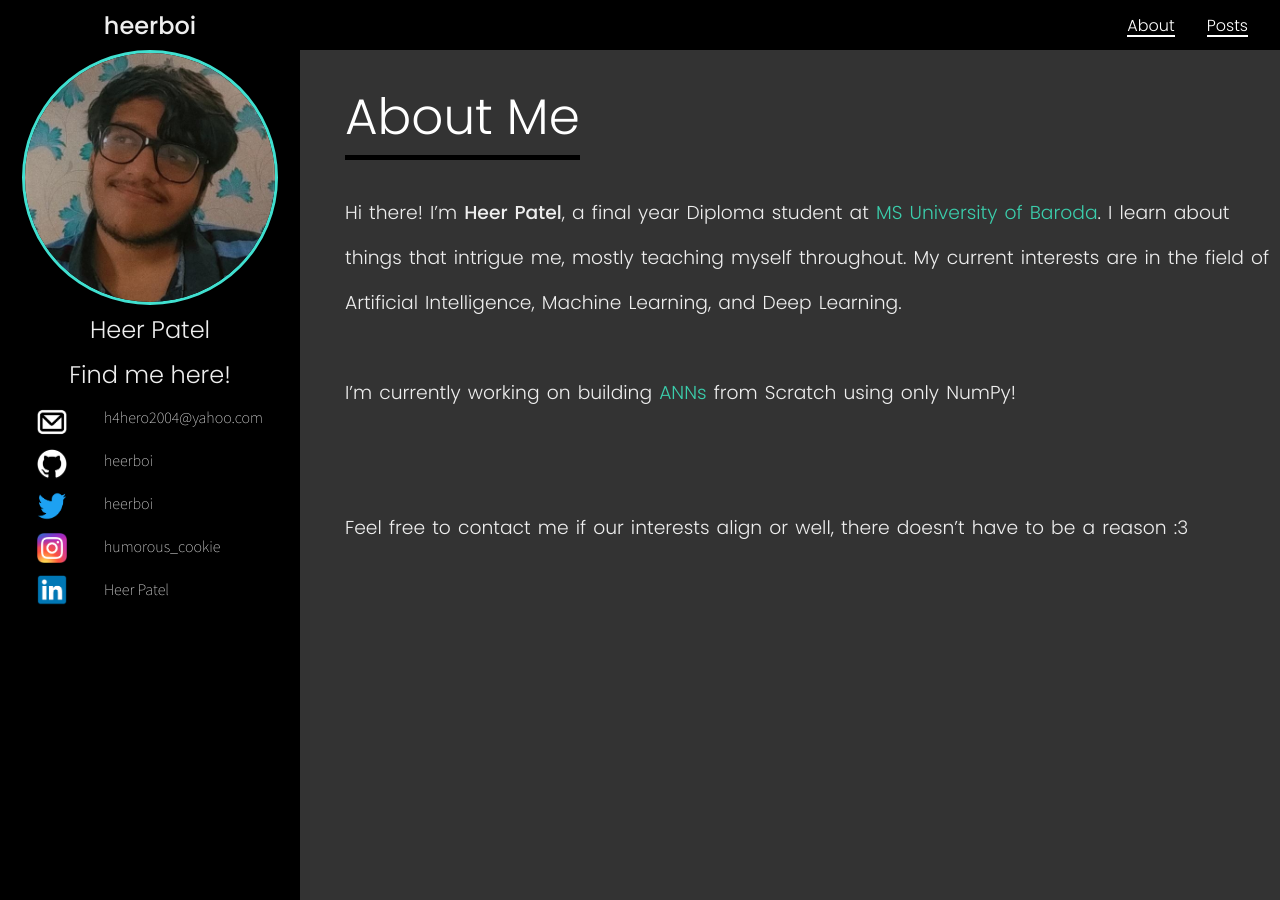
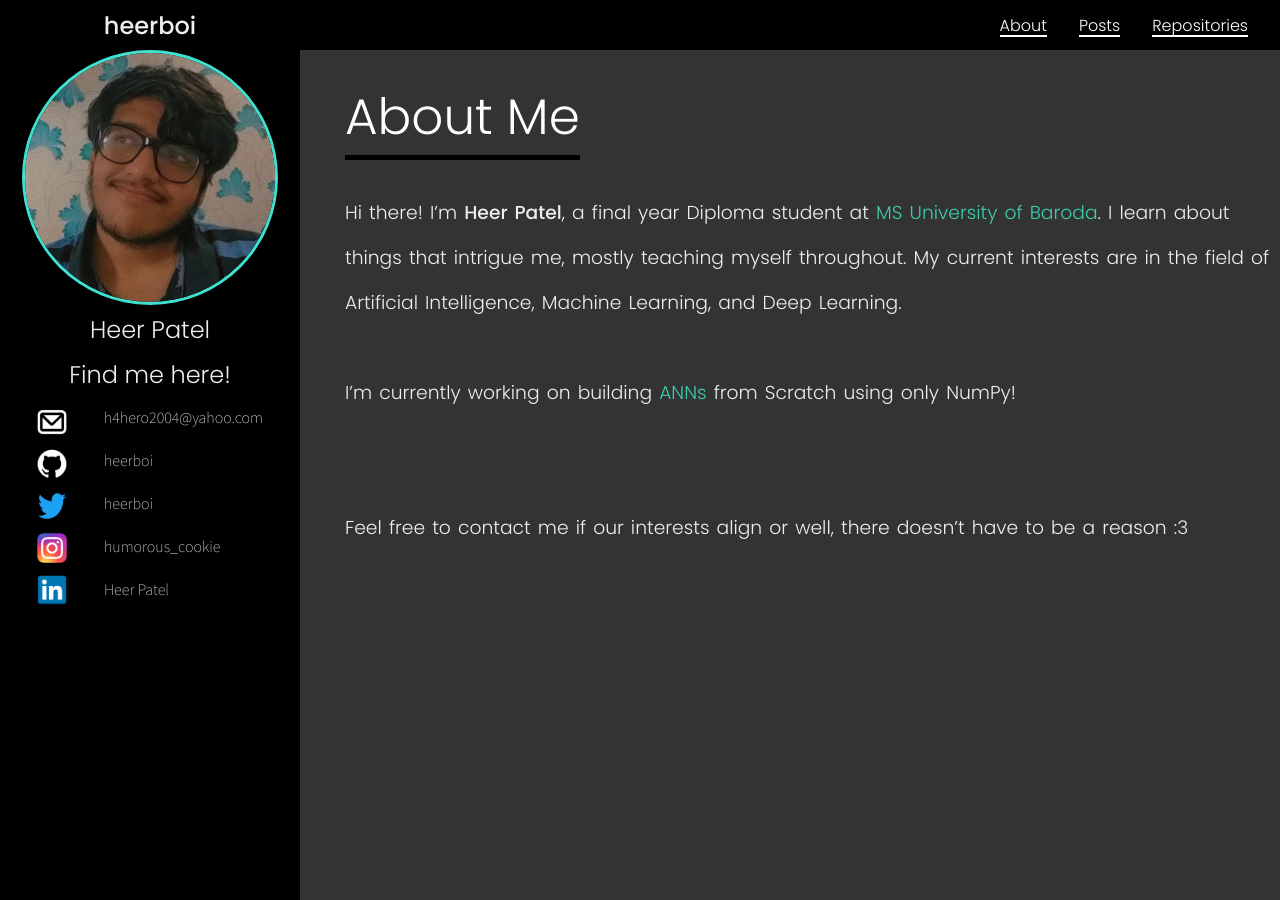
Before and after one commit to heerboi/heerboi.github.io, a Jekyll site: the page built from index.md, in a window 1280 px wide. Built offline with Jekyll 4.4.1, drawn with Linux system fonts in a browser that asks for light colours.

Commit message:
Github repo listed!

```diff
--- a/_config.yml
+++ b/_config.yml
@@ -30,6 +30,8 @@ plugins:
   - jekyll-paginate
   - jekyll-seo-tag
   - jekyll-github-metadata
+
+repository: heerboi/heerboi.github.io
 
 # Exclude from processing.
 # The following items will not be processed, by default.
--- a/_data/navigation.yml
+++ b/_data/navigation.yml
@@ -2,3 +2,5 @@
   link: /index.html
 - name: Posts
   link: /posts.html
+- name: Repositories
+  link: /repositories.html
--- /dev/null
+++ b/_sass/repos.scss
@@ -0,0 +1,30 @@
+.main-content {
+    flex: 1;
+    margin-left: 87px;
+    margin-top: 23px;
+    font-family: "Poppins", sans-serif;
+}
+
+#title {
+    font-weight: 300;
+    font-size: 50px;
+    margin-bottom: 30px;
+    width: fit-content;
+    height: fit-content;
+    border-bottom: 5px solid black;
+}
+
+#title:hover {
+    color: white;
+    border-bottom: 5px solid white;
+    transition: border-bottom .5s ease-out;
+}
+
+
+li {
+    list-style-type: none;
+}
+
+a {
+    text-decoration: none;
+}
--- /dev/null
+++ b/assets/css/repos.scss
@@ -0,0 +1,3 @@
+---
+---
+@import "repos.scss"
```
Also changed, not shown: repositories.html (added, +18 -0 lines), Gemfile.lock, 1 other file.
